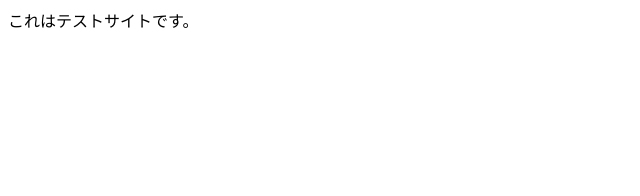
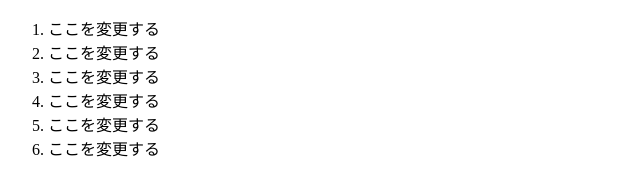
Before and after one commit to chikin14niwa/git-test, a plain HTML site: page index.html in a window 1280 px wide. Shown: the whole page, without its empty margins (0-640 px from the left). Drawn offline with Linux system fonts and the light colour scheme.

Commit message:
本文を順序付きリストに変更

```diff
--- a/index.html
+++ b/index.html
@@ -5,6 +5,13 @@
   <title>これはテストサイトです。</title>
 </head>
 <body>
-  これはテストサイトです。
+  <ol>
+    <li>ここを変更する</li>
+    <li>ここを変更する</li>
+    <li>ここを変更する</li>
+    <li>ここを変更する</li>
+    <li>ここを変更する</li>
+    <li>ここを変更する</li>
+  </ol>
 </body>
 </html>
```
